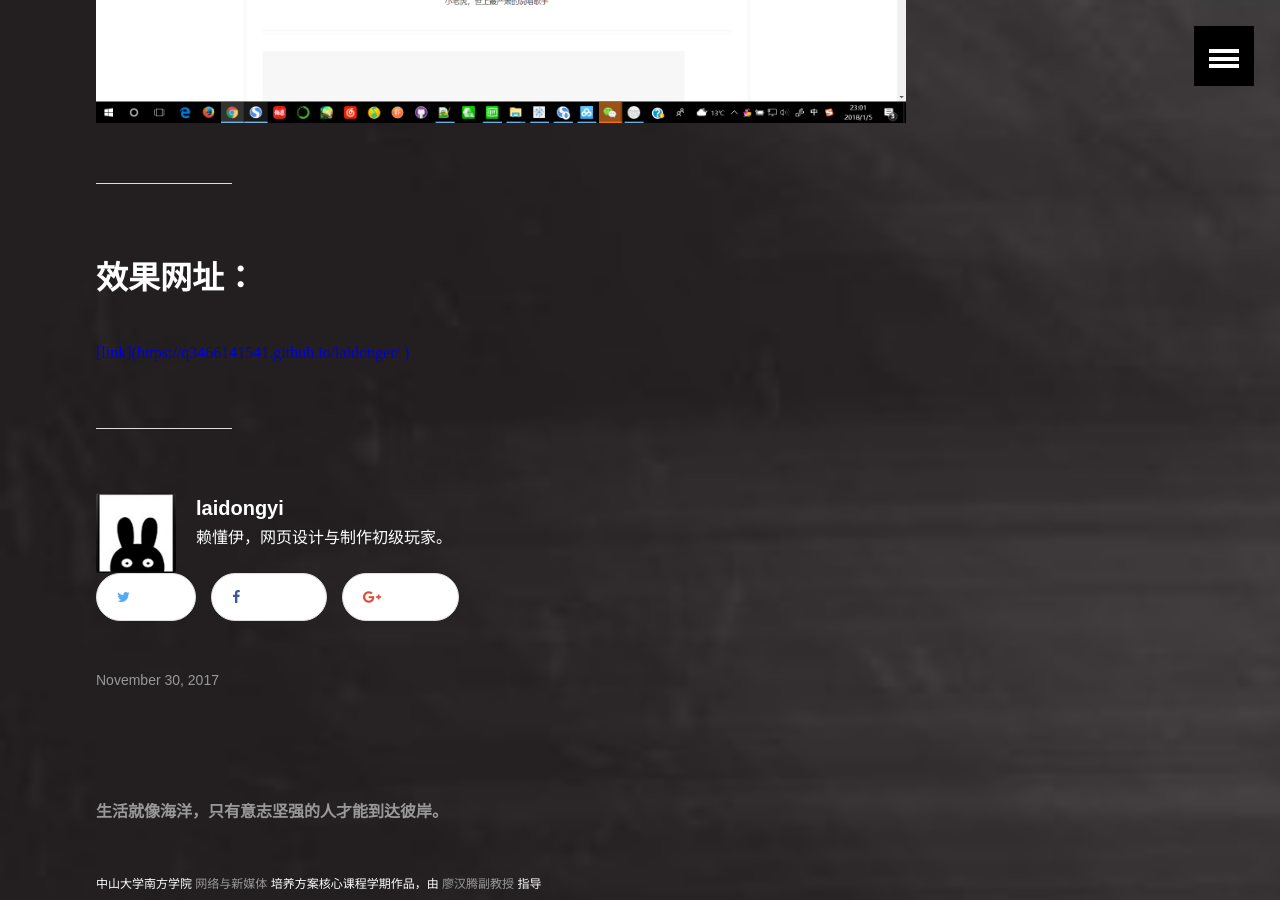
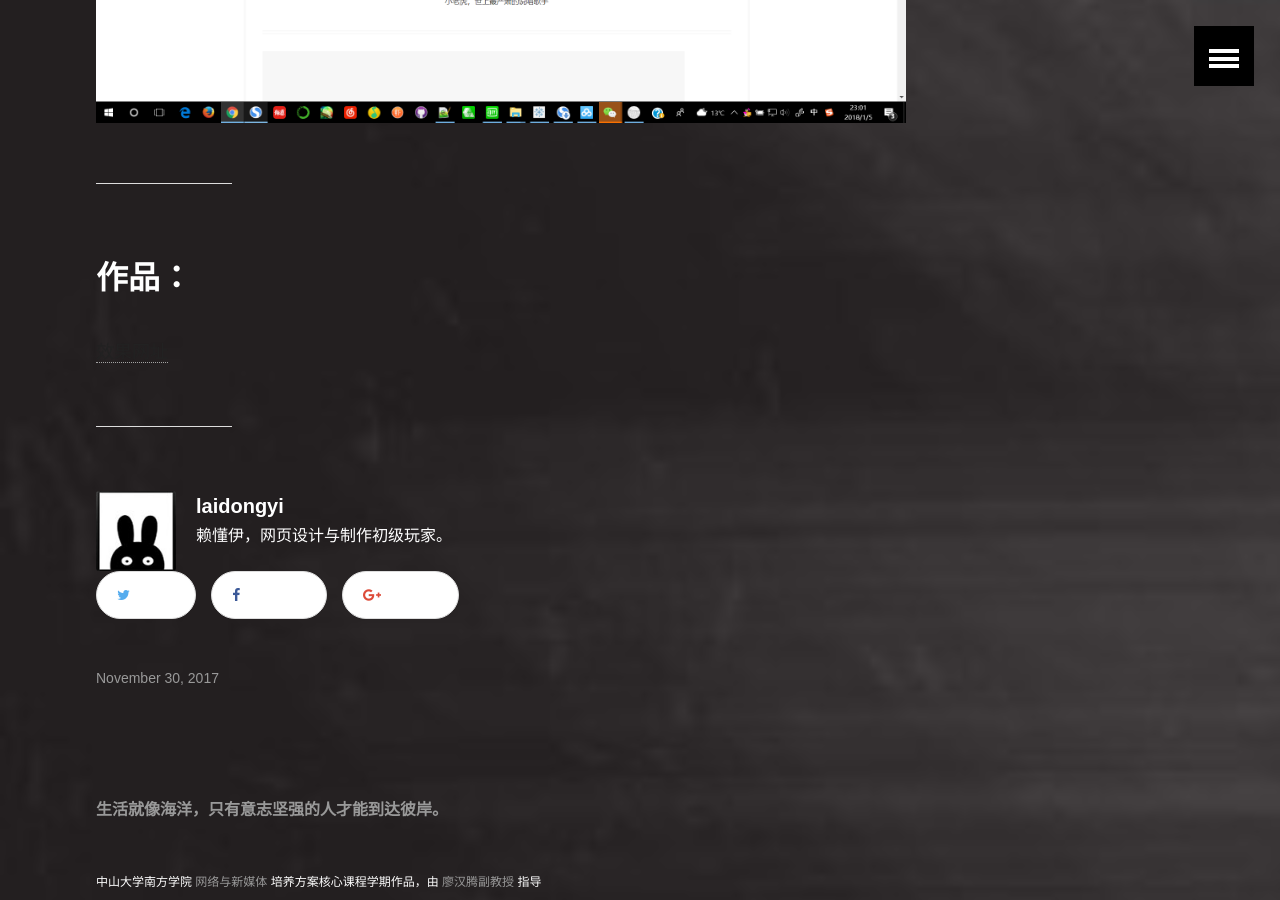
Before and after one commit to q3466141541/q3466141541.github.io, a Jekyll site: the page built from _posts/2018-01-03-网页设计作品——制作邀请函.md, in a window 1280 px wide and 900 px high, scrolled down 3020 px. Built offline with Jekyll 4.4.1, drawn with Linux system fonts in a browser that asks for light colours.

Commit message:
Update 2018-01-03-网页设计作品——制作邀请函.md

```diff
--- a/_posts/2018-01-03-网页设计作品——制作邀请函.md
+++ b/_posts/2018-01-03-网页设计作品——制作邀请函.md
@@ -26,7 +26,5 @@
 
 ---
 
-## 效果网址：
-<font color="#0000dd">
-    [link](https://q3466141541.github.io/laidonger/ )
-</font>
+## 作品：
+<a href="https://q3466141541.github.io/laidonger/ ">效果网址</a>
```
